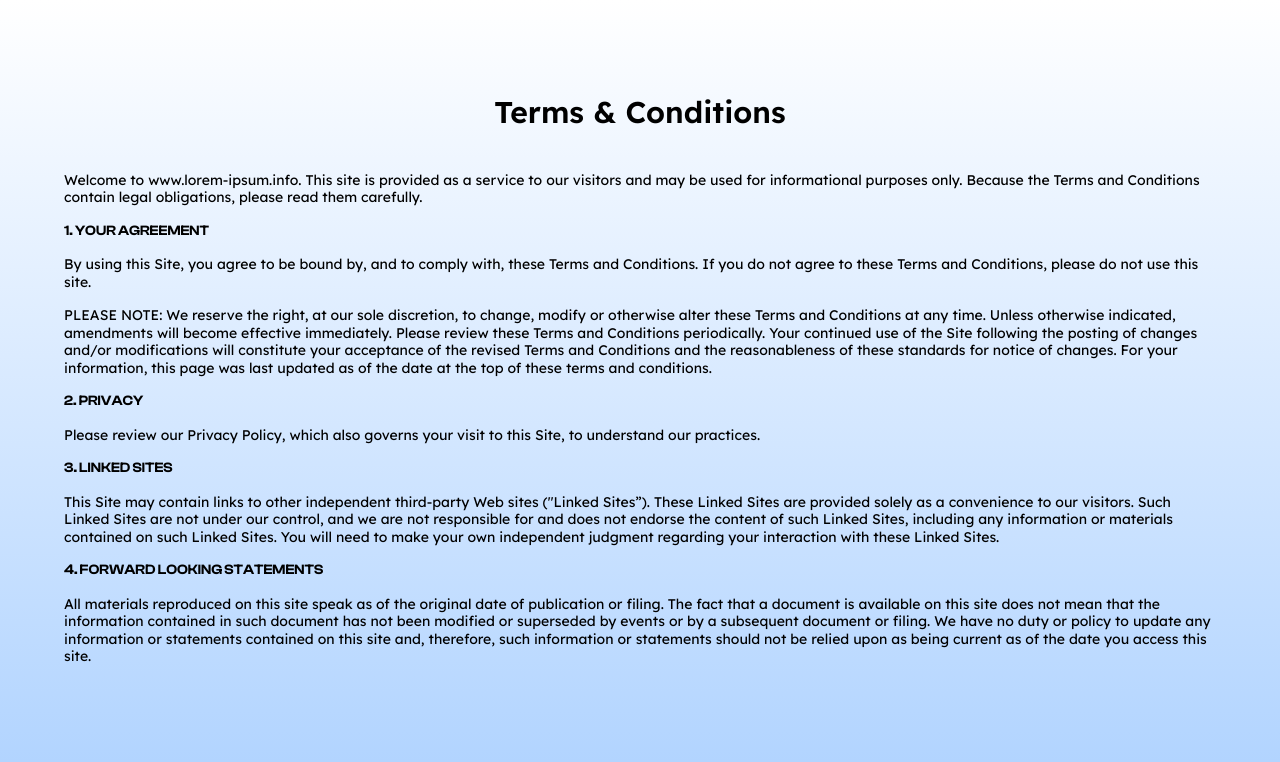
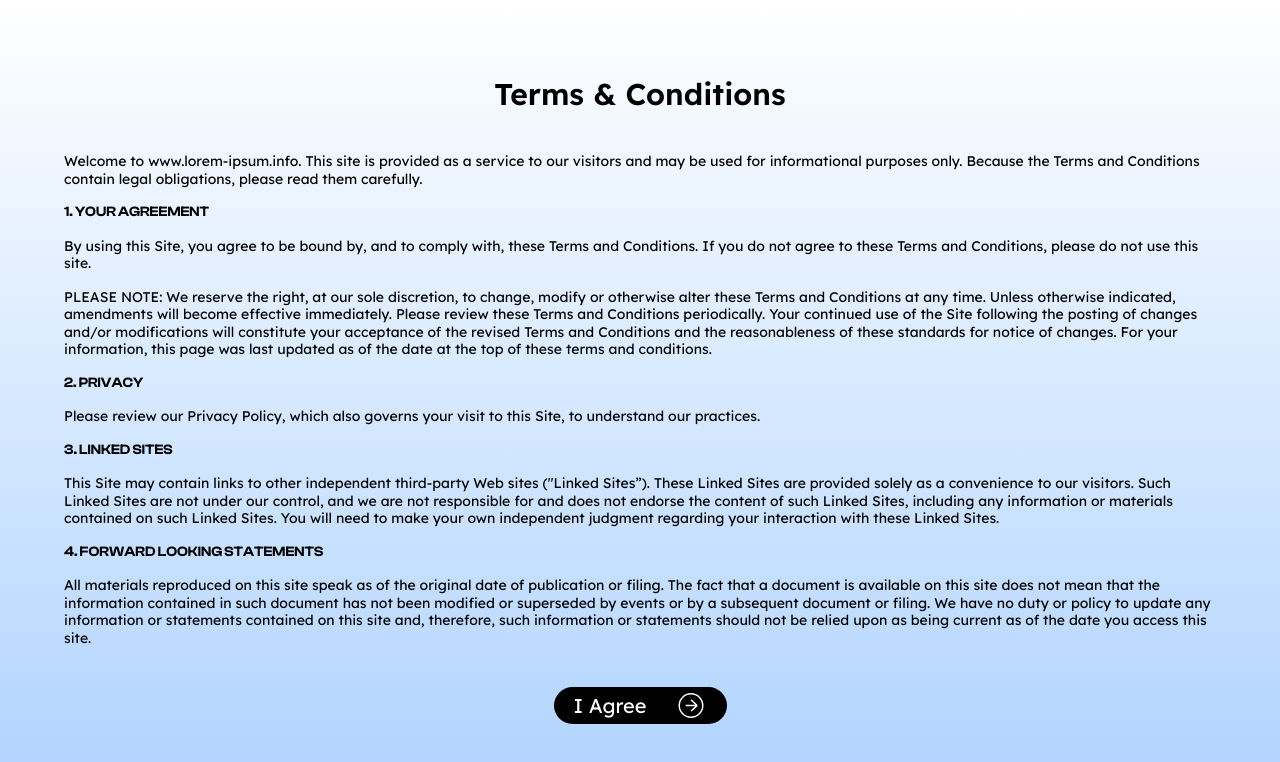
Before and after one commit to Hashir-Khan777/payshift, a Next.js app: page /terms-and-conditions in a window 1280 px wide. Shown: the top 762 px of the page. Built offline with nearby package versions, Linux system fonts and the light colour scheme.

Commit message:
added button in terms and conditions

```diff
--- a/src/app/terms-and-conditions/page.js
+++ b/src/app/terms-and-conditions/page.js
@@ -7,13 +7,14 @@ const page = () => {
         background: "linear-gradient(0deg, #aed2ff , #ffffff)",
       }}
     >
-      <h2 className='font-lexend md:text-[30px]/[37.5px] [20px]/[25px]  font-[600]'>Terms & Conditions</h2>
+      <h2 className='font-lexend md:text-[30px]/[37.5px] text-[20px]/[25px]  font-[600]'>Terms & Conditions</h2>
 
       <div className='w-[90%] py-10 flex flex-col gap-4'>
         <p className='font-lexend font-[400] md:text-[14px]/[17.5px] [12px]/[15px] tracking-[4%]'>Welcome to www.lorem-ipsum.info. This site is provided as a service to our visitors and may be used for informational purposes only. Because the Terms and Conditions contain legal obligations, please read them carefully.</p>
 
         <h3 className='md:text-[14px]/[17.5px] [12px]/[15px] tracking-[4%] font-[600]'>1. YOUR AGREEMENT</h3>
         <p  className='font-lexend font-[400] md:text-[14px]/[17.5px] [12px]/[15px] tracking-[4%]'>By using this Site, you agree to be bound by, and to comply with, these Terms and Conditions. If you do not agree to these Terms and Conditions, please do not use this site.</p>
+
         <p className='font-lexend font-[400] md:text-[14px]/[17.5px] [12px]/[15px] tracking-[4%]'> PLEASE NOTE: We reserve the right, at our sole discretion, to change, modify or otherwise alter these Terms and Conditions at any time. Unless otherwise indicated, amendments will become effective immediately. Please review these Terms and Conditions periodically. Your continued use of the Site following the posting of changes and/or modifications will constitute your acceptance of the revised Terms and Conditions and the reasonableness of these standards for notice of changes. For your information, this page was last updated as of the date at the top of these terms and conditions.</p>
 
 
@@ -27,6 +28,16 @@ const page = () => {
         <p className='font-lexend font-[400] md:text-[14px]/[17.5px] [12px]/[15px] tracking-[4%]'>All materials reproduced on this site speak as of the original date of publication or filing. The fact that a document is available on this site does not mean that the information contained in such document has not been modified or superseded by events or by a subsequent document or filing. We have no duty or policy to update any information or statements contained on this site and, therefore, such information or statements should not be relied upon as being current as of the date you access this site.</p>
       </div>
 
+      <button className="animated-button flex items-center justify-center gap-7 px-5 py-2 bg-black text-white font-normal rounded-full hover:bg-gray-800 h-[37px] ">
+                    <span className="relative   left-0 md:text-[20px]/[25px] text-[16px]/[18px] animated-text transition-all ease-linear duration-[400ms] font-lexend">
+                        I Agree
+                    </span>
+                    <img
+                        src="/svgIcons/slidercomponenticon.svg"
+                        className="relative right-0 transition-all ease-linear duration-[400ms] animated-icon w-[22px] h-[18px] md:w-[32px] md:h-[25px]"
+                    />
+                </button>
+
     </div>
   )
 }
```
